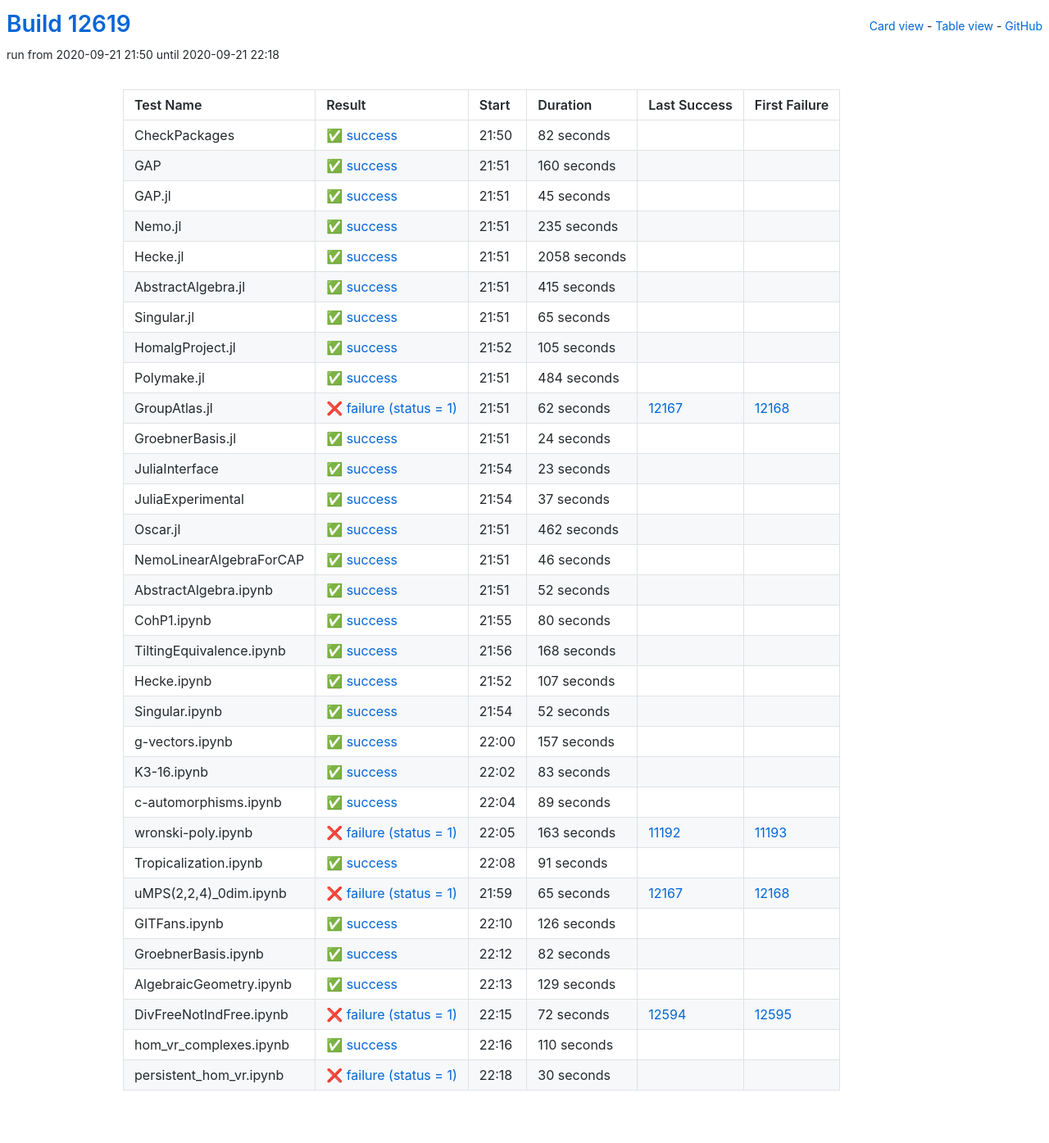
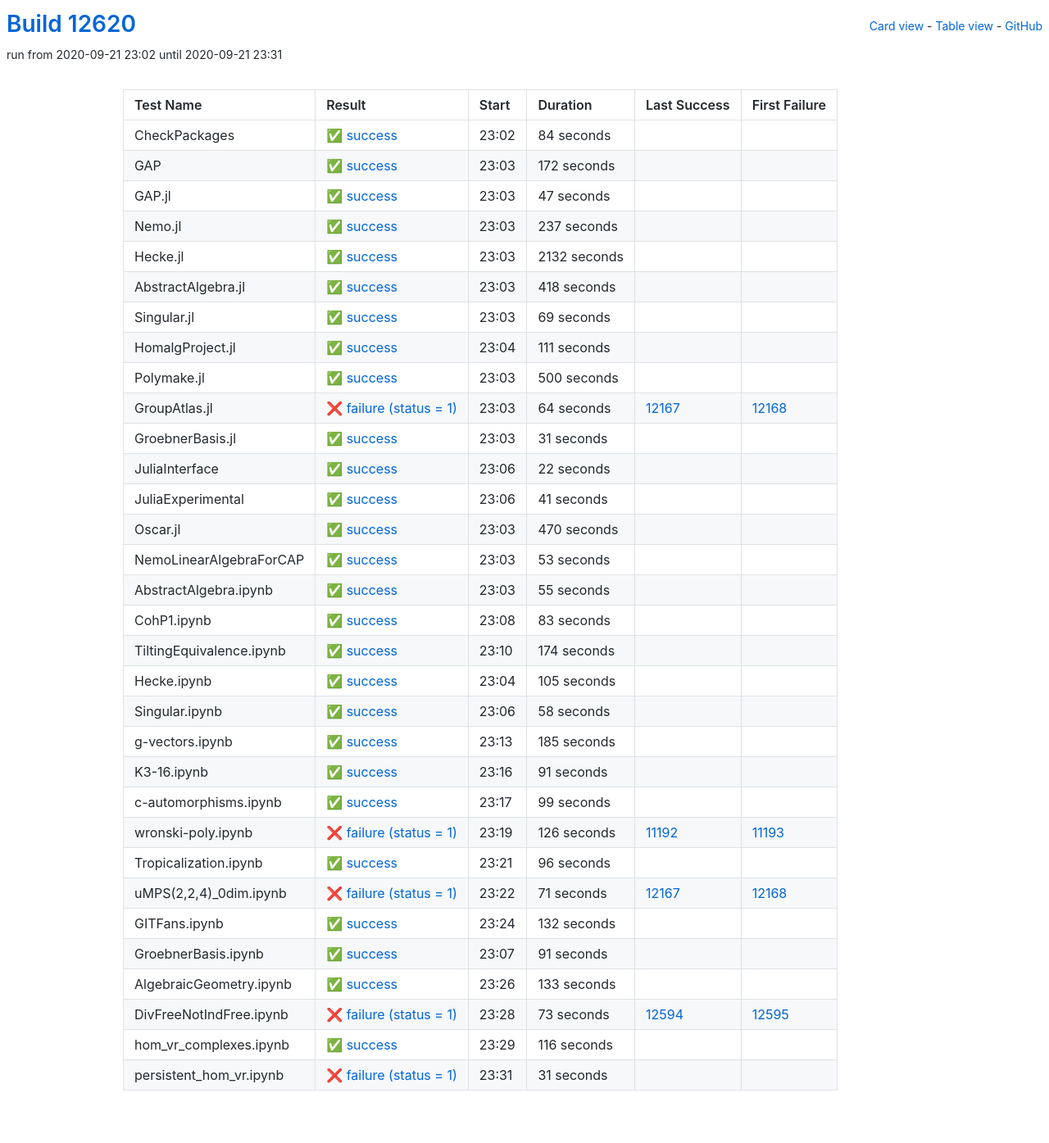
Before and after one commit to oscar-system/oscar-ci-status, a Jekyll site: the page built from table.html, in a window 1280 px wide. Shown: the whole page at 82% size. Built offline with Jekyll 4.4.1, drawn with Linux system fonts in a browser that asks for light colours.

Commit message:
Build #12620

```diff
--- a/_data/ci.yml
+++ b/_data/ci.yml
@@ -1,6 +1,6 @@
 ---
-build: 12619
-build_url: https://oscarci.mathematik.uni-kl.de/job/oscar/12619/
+build: 12620
+build_url: https://oscarci.mathematik.uni-kl.de/job/oscar/12620/
 job: oscar
 organization: oscar-system
 repo: oscar-ci-status
@@ -8,92 +8,224 @@
 tests:
 - name: CheckPackages
   id: checkpackages
-  log: https://oscarci.mathematik.uni-kl.de/job/oscar/12619/artifact/logs/build-12619/CheckPackages.log
-  start: 2020-09-21 21:50
+  log: https://oscarci.mathematik.uni-kl.de/job/oscar/12620/artifact/logs/build-12620/CheckPackages.log
+  start: 2020-09-21 23:02
   success: true
   exitcode: 0
   status: success
-  duration: 82
+  duration: 84
   last_success: false
   last_success_url:
   first_failure: false
   first_failure_url:
 - name: GAP
   id: gap
-  log: https://oscarci.mathematik.uni-kl.de/job/oscar/12619/artifact/logs/build-12619/GAP.log
-  start: 2020-09-21 21:51
+  log: https://oscarci.mathematik.uni-kl.de/job/oscar/12620/artifact/logs/build-12620/GAP.log
+  start: 2020-09-21 23:03
   success: true
   exitcode: 0
   status: success
-  duration: 160
+  duration: 172
   last_success: false
   last_success_url:
   first_failure: false
   first_failure_url:
 - name: GAP.jl
   id: gap-jl
-  log: https://oscarci.mathematik.uni-kl.de/job/oscar/12619/artifact/logs/build-12619/GAP.jl.log
-  start: 2020-09-21 21:51
+  log: https://oscarci.mathematik.uni-kl.de/job/oscar/12620/artifact/logs/build-12620/GAP.jl.log
+  start: 2020-09-21 23:03
   success: true
   exitcode: 0
   status: success
-  duration: 45
+  duration: 47
   last_success: false
   last_success_url:
   first_failure: false
   first_failure_url:
 - name: Nemo.jl
   id: nemo-jl
-  log: https://oscarci.mathematik.uni-kl.de/job/oscar/12619/artifact/logs/build-12619/Nemo.jl.log
-  start: 2020-09-21 21:51
+  log: https://oscarci.mathematik.uni-kl.de/job/oscar/12620/artifact/logs/build-12620/Nemo.jl.log
+  start: 2020-09-21 23:03
   success: true
   exitcode: 0
   status: success
-  duration: 235
+  duration: 237
   last_success: false
   last_success_url:
   first_failure: false
   first_failure_url:
 - name: Hecke.jl
   id: hecke-jl
-  log: https://oscarci.mathematik.uni-kl.de/job/oscar/12619/artifact/logs/build-12619/Hecke.jl.log
-  start: 2020-09-21 21:51
+  log: https://oscarci.mathematik.uni-kl.de/job/oscar/12620/artifact/logs/build-12620/Hecke.jl.log
+  start: 2020-09-21 23:03
   success: true
   exitcode: 0
   status: success
-  duration: 2058
+  duration: 2132
   last_success: false
   last_success_url:
   first_failure: false
   first_failure_url:
 - name: AbstractAlgebra.jl
   id: abstractalgebra-jl
-  log: https://oscarci.mathematik.uni-kl.de/job/oscar/12619/artifact/logs/build-12619/AbstractAlgebra.jl.log
-  start: 2020-09-21 21:51
+  log: https://oscarci.mathematik.uni-kl.de/job/oscar/12620/artifact/logs/build-12620/AbstractAlgebra.jl.log
+  start: 2020-09-21 23:03
   success: true
   exitcode: 0
   status: success
-  duration: 415
+  duration: 418
   last_success: false
   last_success_url:
   first_failure: false
   first_failure_url:
 - name: Singular.jl
   id: singular-jl
-  log: https://oscarci.mathematik.uni-kl.de/job/oscar/12619/artifact/logs/build-12619/Singular.jl.log
-  start: 2020-09-21 21:51
+  log: https://oscarci.mathematik.uni-kl.de/job/oscar/12620/artifact/logs/build-12620/Singular.jl.log
+  start: 2020-09-21 23:03
   success: true
   exitcode: 0
   status: success
-  duration: 65
+  duration: 69
   last_success: false
   last_success_url:
   first_failure: false
   first_failure_url:
 - name: HomalgProject.jl
   id: homalgproject-jl
-  log: https://oscarci.mathematik.uni-kl.de/job/oscar/12619/artifact/logs/build-12619/HomalgProject.jl.log
-  start: 2020-09-21 21:52
+  log: https://oscarci.mathematik.uni-kl.de/job/oscar/12620/artifact/logs/build-12620/HomalgProject.jl.log
+  start: 2020-09-21 23:04
+  success: true
+  exitcode: 0
+  status: success
+  duration: 111
+  last_success: false
+  last_success_url:
+  first_failure: false
+  first_failure_url:
+- name: Polymake.jl
+  id: polymake-jl
+  log: https://oscarci.mathematik.uni-kl.de/job/oscar/12620/artifact/logs/build-12620/Polymake.jl.log
+  start: 2020-09-21 23:03
+  success: true
+  exitcode: 0
+  status: success
+  duration: 500
+  last_success: false
+  last_success_url:
+  first_failure: false
+  first_failure_url:
+- name: GroupAtlas.jl
+  id: groupatlas-jl
+  log: https://oscarci.mathematik.uni-kl.de/job/oscar/12620/artifact/logs/build-12620/GroupAtlas.jl.log
+  start: 2020-09-21 23:03
+  success: false
+  exitcode: 1
+  status: failure
+  duration: 64
+  last_success: 12167
+  last_success_url: https://oscarci.mathematik.uni-kl.de/job/oscar/12167/
+  first_failure: 12168
+  first_failure_url: https://oscarci.mathematik.uni-kl.de/job/oscar/12168/
+- name: GroebnerBasis.jl
+  id: groebnerbasis-jl
+  log: https://oscarci.mathematik.uni-kl.de/job/oscar/12620/artifact/logs/build-12620/GroebnerBasis.jl.log
+  start: 2020-09-21 23:03
+  success: true
+  exitcode: 0
+  status: success
+  duration: 31
+  last_success: false
+  last_success_url:
+  first_failure: false
+  first_failure_url:
+- name: JuliaInterface
+  id: juliainterface
+  log: https://oscarci.mathematik.uni-kl.de/job/oscar/12620/artifact/logs/build-12620/JuliaInterface.log
+  start: 2020-09-21 23:06
+  success: true
+  exitcode: 0
+  status: success
+  duration: 22
+  last_success: false
+  last_success_url:
+  first_failure: false
+  first_failure_url:
+- name: JuliaExperimental
+  id: juliaexperimental
+  log: https://oscarci.mathematik.uni-kl.de/job/oscar/12620/artifact/logs/build-12620/JuliaExperimental.log
+  start: 2020-09-21 23:06
+  success: true
+  exitcode: 0
+  status: success
+  duration: 41
+  last_success: false
+  last_success_url:
+  first_failure: false
+  first_failure_url:
+- name: Oscar.jl
+  id: oscar-jl
+  log: https://oscarci.mathematik.uni-kl.de/job/oscar/12620/artifact/logs/build-12620/Oscar.jl.log
+  start: 2020-09-21 23:03
+  success: true
+  exitcode: 0
+  status: success
+  duration: 470
+  last_success: false
+  last_success_url:
+  first_failure: false
+  first_failure_url:
+- name: NemoLinearAlgebraForCAP
+  id: nemolinearalgebraforcap
+  log: https://oscarci.mathematik.uni-kl.de/job/oscar/12620/artifact/logs/build-12620/NemoLinearAlgebraForCAP.log
+  start: 2020-09-21 23:03
+  success: true
+  exitcode: 0
+  status: success
+  duration: 53
+  last_success: false
+  last_success_url:
+  first_failure: false
+  first_failure_url:
+- name: AbstractAlgebra.ipynb
+  id: abstractalgebra-ipynb
+  log: https://oscarci.mathematik.uni-kl.de/job/oscar/12620/artifact/logs/build-12620/AbstractAlgebra.ipynb.log
+  start: 2020-09-21 23:03
+  success: true
+  exitcode: 0
+  status: success
+  duration: 55
+  last_success: false
+  last_success_url:
+  first_failure: false
+  first_failure_url:
+- name: CohP1.ipynb
+  id: cohp1-ipynb
+  log: https://oscarci.mathematik.uni-kl.de/job/oscar/12620/artifact/logs/build-12620/CohP1.ipynb.log
+  start: 2020-09-21 23:08
+  success: true
+  exitcode: 0
+  status: success
+  duration: 83
+  last_success: false
+  last_success_url:
+  first_failure: false
+  first_failure_url:
+- name: TiltingEquivalence.ipynb
+  id: tiltingequivalence-ipynb
+  log: https://oscarci.mathematik.uni-kl.de/job/oscar/12620/artifact/logs/build-12620/TiltingEquivalence.ipynb.log
+  start: 2020-09-21 23:10
+  success: true
+  exitcode: 0
+  status: success
+  duration: 174
+  last_success: false
+  last_success_url:
+  first_failure: false
+  first_failure_url:
+- name: Hecke.ipynb
+  id: hecke-ipynb
+  log: https://oscarci.mathematik.uni-kl.de/job/oscar/12620/artifact/logs/build-12620/Hecke.ipynb.log
+  start: 2020-09-21 23:04
   success: true
   exitcode: 0
   status: success
@@ -102,202 +234,34 @@
   last_success_url:
   first_failure: false
   first_failure_url:
-- name: Polymake.jl
-  id: polymake-jl
-  log: https://oscarci.mathematik.uni-kl.de/job/oscar/12619/artifact/logs/build-12619/Polymake.jl.log
-  start: 2020-09-21 21:51
+- name: Singular.ipynb
+  id: singular-ipynb
+  log: https://oscarci.mathematik.uni-kl.de/job/oscar/12620/artifact/logs/build-12620/Singular.ipynb.log
+  start: 2020-09-21 23:06
   success: true
   exitcode: 0
   status: success
-  duration: 484
-  last_success: false
-  last_success_url:
-  first_failure: false
-  first_failure_url:
-- name: GroupAtlas.jl
-  id: groupatlas-jl
-  log: https://oscarci.mathematik.uni-kl.de/job/oscar/12619/artifact/logs/build-12619/GroupAtlas.jl.log
-  start: 2020-09-21 21:51
-  success: false
-  exitcode: 1
-  status: failure
-  duration: 62
-  last_success: 12167
-  last_success_url: https://oscarci.mathematik.uni-kl.de/job/oscar/12167/
-  first_failure: 12168
-  first_failure_url: https://oscarci.mathematik.uni-kl.de/job/oscar/12168/
-- name: GroebnerBasis.jl
-  id: groebnerbasis-jl
-  log: https://oscarci.mathematik.uni-kl.de/job/oscar/12619/artifact/logs/build-12619/GroebnerBasis.jl.log
-  start: 2020-09-21 21:51
-  success: true
-  exitcode: 0
-  status: success
-  duration: 24
-  last_success: false
-  last_success_url:
-  first_failure: false
-  first_failure_url:
-- name: JuliaInterface
-  id: juliainterface
-  log: https://oscarci.mathematik.uni-kl.de/job/oscar/12619/artifact/logs/build-12619/JuliaInterface.log
-  start: 2020-09-21 21:54
-  success: true
-  exitcode: 0
-  status: success
-  duration: 23
-  last_success: false
-  last_success_url:
-  first_failure: false
-  first_failure_url:
-- name: JuliaExperimental
-  id: juliaexperimental
-  log: https://oscarci.mathematik.uni-kl.de/job/oscar/12619/artifact/logs/build-12619/JuliaExperimental.log
-  start: 2020-09-21 21:54
-  success: true
-  exitcode: 0
-  status: success
-  duration: 37
-  last_success: false
-  last_success_url:
-  first_failure: false
-  first_failure_url:
-- name: Oscar.jl
-  id: oscar-jl
-  log: https://oscarci.mathematik.uni-kl.de/job/oscar/12619/artifact/logs/build-12619/Oscar.jl.log
-  start: 2020-09-21 21:51
-  success: true
-  exitcode: 0
-  status: success
-  duration: 462
-  last_success: false
-  last_success_url:
-  first_failure: false
-  first_failure_url:
-- name: NemoLinearAlgebraForCAP
-  id: nemolinearalgebraforcap
-  log: https://oscarci.mathematik.uni-kl.de/job/oscar/12619/artifact/logs/build-12619/NemoLinearAlgebraForCAP.log
-  start: 2020-09-21 21:51
-  success: true
-  exitcode: 0
-  status: success
-  duration: 46
-  last_success: false
-  last_success_url:
-  first_failure: false
-  first_failure_url:
-- name: AbstractAlgebra.ipynb
-  id: abstractalgebra-ipynb
-  log: https://oscarci.mathematik.uni-kl.de/job/oscar/12619/artifact/logs/build-12619/AbstractAlgebra.ipynb.log
-  start: 2020-09-21 21:51
-  success: true
-  exitcode: 0
-  status: success
-  duration: 52
-  last_success: false
-  last_success_url:
-  first_failure: false
-  first_failure_url:
-- name: CohP1.ipynb
-  id: cohp1-ipynb
-  log: https://oscarci.mathematik.uni-kl.de/job/oscar/12619/artifact/logs/build-12619/CohP1.ipynb.log
-  start: 2020-09-21 21:55
-  success: true
-  exitcode: 0
-  status: success
-  duration: 80
-  last_success: false
-  last_success_url:
-  first_failure: false
-  first_failure_url:
-- name: TiltingEquivalence.ipynb
-  id: tiltingequivalence-ipynb
-  log: https://oscarci.mathematik.uni-kl.de/job/oscar/12619/artifact/logs/build-12619/TiltingEquivalence.ipynb.log
-  start: 2020-09-21 21:56
-  success: true
-  exitcode: 0
-  status: success
-  duration: 168
-  last_success: false
-  last_success_url:
-  first_failure: false
-  first_failure_url:
-- name: Hecke.ipynb
-  id: hecke-ipynb
-  log: https://oscarci.mathematik.uni-kl.de/job/oscar/12619/artifact/logs/build-12619/Hecke.ipynb.log
-  start: 2020-09-21 21:52
-  success: true
-  exitcode: 0
-  status: success
-  duration: 107
-  last_success: false
-  last_success_url:
-  first_failure: false
-  first_failure_url:
-- name: Singular.ipynb
-  id: singular-ipynb
-  log: https://oscarci.mathematik.uni-kl.de/job/oscar/12619/artifact/logs/build-12619/Singular.ipynb.log
-  start: 2020-09-21 21:54
-  success: true
-  exitcode: 0
-  status: success
-  duration: 52
+  duration: 58
   last_success: false
   last_success_url:
   first_failure: false
   first_failure_url:
 - name: g-vectors.ipynb
   id: g-vectors-ipynb
-  log: https://oscarci.mathematik.uni-kl.de/job/oscar/12619/artifact/logs/build-12619/g-vectors.ipynb.log
-  start: 2020-09-21 22:00
+  log: https://oscarci.mathematik.uni-kl.de/job/oscar/12620/artifact/logs/build-12620/g-vectors.ipynb.log
+  start: 2020-09-21 23:13
   success: true
   exitcode: 0
   status: success
-  duration: 157
+  duration: 185
   last_success: false
   last_success_url:
   first_failure: false
   first_failure_url:
 - name: K3-16.ipynb
   id: k3-16-ipynb
-  log: https://oscarci.mathematik.uni-kl.de/job/oscar/12619/artifact/logs/build-12619/K3-16.ipynb.log
-  start: 2020-09-21 22:02
-  success: true
-  exitcode: 0
-  status: success
-  duration: 83
-  last_success: false
-  last_success_url:
-  first_failure: false
-  first_failure_url:
-- name: c-automorphisms.ipynb
-  id: c-automorphisms-ipynb
-  log: https://oscarci.mathematik.uni-kl.de/job/oscar/12619/artifact/logs/build-12619/c-automorphisms.ipynb.log
-  start: 2020-09-21 22:04
-  success: true
-  exitcode: 0
-  status: success
-  duration: 89
-  last_success: false
-  last_success_url:
-  first_failure: false
-  first_failure_url:
-- name: wronski-poly.ipynb
-  id: wronski-poly-ipynb
-  log: https://oscarci.mathematik.uni-kl.de/job/oscar/12619/artifact/logs/build-12619/wronski-poly.ipynb.log
-  start: 2020-09-21 22:05
-  success: false
-  exitcode: 1
-  status: failure
-  duration: 163
-  last_success: 11192
-  last_success_url: https://oscarci.mathematik.uni-kl.de/job/oscar/11192/
-  first_failure: 11193
-  first_failure_url: https://oscarci.mathematik.uni-kl.de/job/oscar/11193/
-- name: Tropicalization.ipynb
-  id: tropicalization-ipynb
-  log: https://oscarci.mathematik.uni-kl.de/job/oscar/12619/artifact/logs/build-12619/Tropicalization.ipynb.log
-  start: 2020-09-21 22:08
+  log: https://oscarci.mathematik.uni-kl.de/job/oscar/12620/artifact/logs/build-12620/K3-16.ipynb.log
+  start: 2020-09-21 23:16
   success: true
   exitcode: 0
   status: success
@@ -306,86 +270,122 @@
   last_success_url:
   first_failure: false
   first_failure_url:
-- name: uMPS(2,2,4)_0dim.ipynb
-  id: umps-2-2-4-0dim-ipynb
-  log: https://oscarci.mathematik.uni-kl.de/job/oscar/12619/artifact/logs/build-12619/uMPS-2-2-4-_0dim.ipynb.log
-  start: 2020-09-21 21:59
+- name: c-automorphisms.ipynb
+  id: c-automorphisms-ipynb
+  log: https://oscarci.mathematik.uni-kl.de/job/oscar/12620/artifact/logs/build-12620/c-automorphisms.ipynb.log
+  start: 2020-09-21 23:17
+  success: true
+  exitcode: 0
+  status: success
+  duration: 99
+  last_success: false
+  last_success_url:
+  first_failure: false
+  first_failure_url:
+- name: wronski-poly.ipynb
+  id: wronski-poly-ipynb
+  log: https://oscarci.mathematik.uni-kl.de/job/oscar/12620/artifact/logs/build-12620/wronski-poly.ipynb.log
+  start: 2020-09-21 23:19
   success: false
   exitcode: 1
   status: failure
-  duration: 65
+  duration: 126
+  last_success: 11192
+  last_success_url: https://oscarci.mathematik.uni-kl.de/job/oscar/11192/
+  first_failure: 11193
+  first_failure_url: https://oscarci.mathematik.uni-kl.de/job/oscar/11193/
+- name: Tropicalization.ipynb
+  id: tropicalization-ipynb
+  log: https://oscarci.mathematik.uni-kl.de/job/oscar/12620/artifact/logs/build-12620/Tropicalization.ipynb.log
+  start: 2020-09-21 23:21
+  success: true
+  exitcode: 0
+  status: success
+  duration: 96
+  last_success: false
+  last_success_url:
+  first_failure: false
+  first_failure_url:
+- name: uMPS(2,2,4)_0dim.ipynb
+  id: umps-2-2-4-0dim-ipynb
+  log: https://oscarci.mathematik.uni-kl.de/job/oscar/12620/artifact/logs/build-12620/uMPS-2-2-4-_0dim.ipynb.log
+  start: 2020-09-21 23:22
+  success: false
+  exitcode: 1
+  status: failure
+  duration: 71
   last_success: 12167
   last_success_url: https://oscarci.mathematik.uni-kl.de/job/oscar/12167/
   first_failure: 12168
   first_failure_url: https://oscarci.mathematik.uni-kl.de/job/oscar/12168/
 - name: GITFans.ipynb
   id: gitfans-ipynb
-  log: https://oscarci.mathematik.uni-kl.de/job/oscar/12619/artifact/logs/build-12619/GITFans.ipynb.log
-  start: 2020-09-21 22:10
+  log: https://oscarci.mathematik.uni-kl.de/job/oscar/12620/artifact/logs/build-12620/GITFans.ipynb.log
+  start: 2020-09-21 23:24
   success: true
   exitcode: 0
   status: success
-  duration: 126
+  duration: 132
   last_success: false
   last_success_url:
   first_failure: false
   first_failure_url:
 - name: GroebnerBasis.ipynb
   id: groebnerbasis-ipynb
-  log: https://oscarci.mathematik.uni-kl.de/job/oscar/12619/artifact/logs/build-12619/GroebnerBasis.ipynb.log
-  start: 2020-09-21 22:12
+  log: https://oscarci.mathematik.uni-kl.de/job/oscar/12620/artifact/logs/build-12620/GroebnerBasis.ipynb.log
+  start: 2020-09-21 23:07
   success: true
   exitcode: 0
   status: success
-  duration: 82
+  duration: 91
   last_success: false
   last_success_url:
   first_failure: false
   first_failure_url:
 - name: AlgebraicGeometry.ipynb
   id: algebraicgeometry-ipynb
-  log: https://oscarci.mathematik.uni-kl.de/job/oscar/12619/artifact/logs/build-12619/AlgebraicGeometry.ipynb.log
-  start: 2020-09-21 22:13
+  log: https://oscarci.mathematik.uni-kl.de/job/oscar/12620/artifact/logs/build-12620/AlgebraicGeometry.ipynb.log
+  start: 2020-09-21 23:26
   success: true
   exitcode: 0
   status: success
-  duration: 129
+  duration: 133
   last_success: false
   last_success_url:
   first_failure: false
   first_failure_url:
 - name: DivFreeNotIndFree.ipynb
   id: divfreenotindfree-ipynb
-  log: https://oscarci.mathematik.uni-kl.de/job/oscar/12619/artifact/logs/build-12619/DivFreeNotIndFree.ipynb.log
-  start: 2020-09-21 22:15
+  log: https://oscarci.mathematik.uni-kl.de/job/oscar/12620/artifact/logs/build-12620/DivFreeNotIndFree.ipynb.log
+  start: 2020-09-21 23:28
   success: false
   exitcode: 1
   status: failure
-  duration: 72
+  duration: 73
   last_success: 12594
   last_success_url: https://oscarci.mathematik.uni-kl.de/job/oscar/12594/
   first_failure: 12595
   first_failure_url: https://oscarci.mathematik.uni-kl.de/job/oscar/12595/
 - name: hom_vr_complexes.ipynb
   id: hom-vr-complexes-ipynb
-  log: https://oscarci.mathematik.uni-kl.de/job/oscar/12619/artifact/logs/build-12619/hom_vr_complexes.ipynb.log
-  start: 2020-09-21 22:16
+  log: https://oscarci.mathematik.uni-kl.de/job/oscar/12620/artifact/logs/build-12620/hom_vr_complexes.ipynb.log
+  start: 2020-09-21 23:29
   success: true
   exitcode: 0
   status: success
-  duration: 110
+  duration: 116
   last_success: false
   last_success_url:
   first_failure: false
   first_failure_url:
 - name: persistent_hom_vr.ipynb
   id: persistent-hom-vr-ipynb
-  log: https://oscarci.mathematik.uni-kl.de/job/oscar/12619/artifact/logs/build-12619/persistent_hom_vr.ipynb.log
-  start: 2020-09-21 22:18
+  log: https://oscarci.mathematik.uni-kl.de/job/oscar/12620/artifact/logs/build-12620/persistent_hom_vr.ipynb.log
+  start: 2020-09-21 23:31
   success: false
   exitcode: 1
   status: failure
-  duration: 30
+  duration: 31
   last_success: false
   last_success_url:
   first_failure: false
```
Also changed, not shown: README.md.
